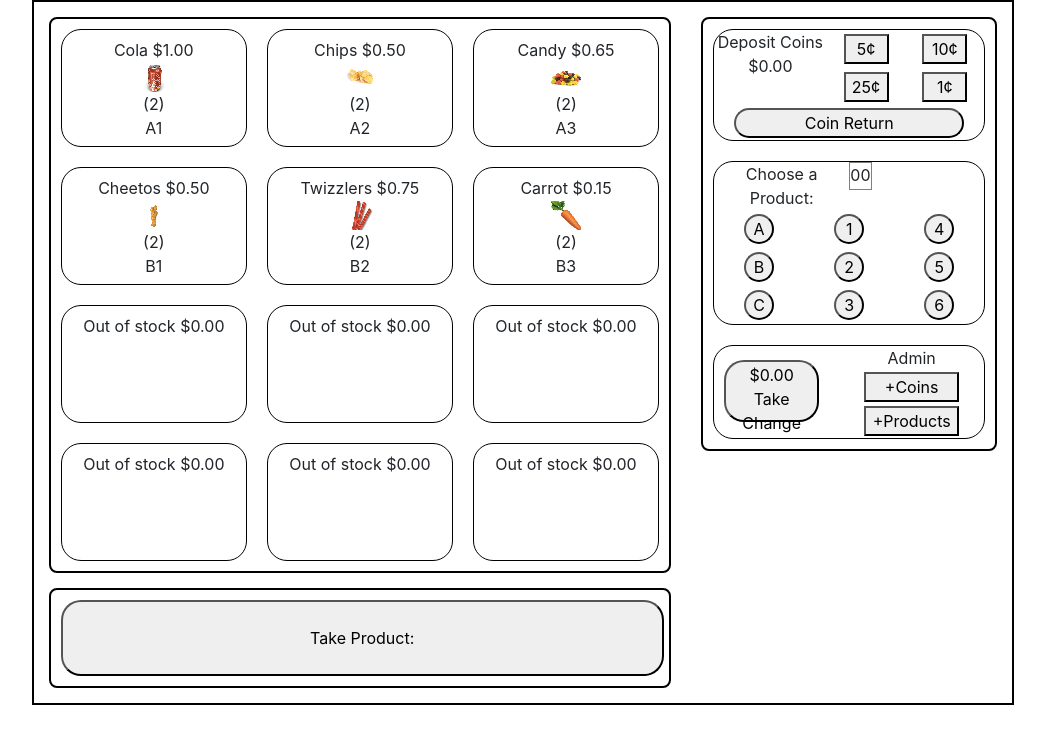
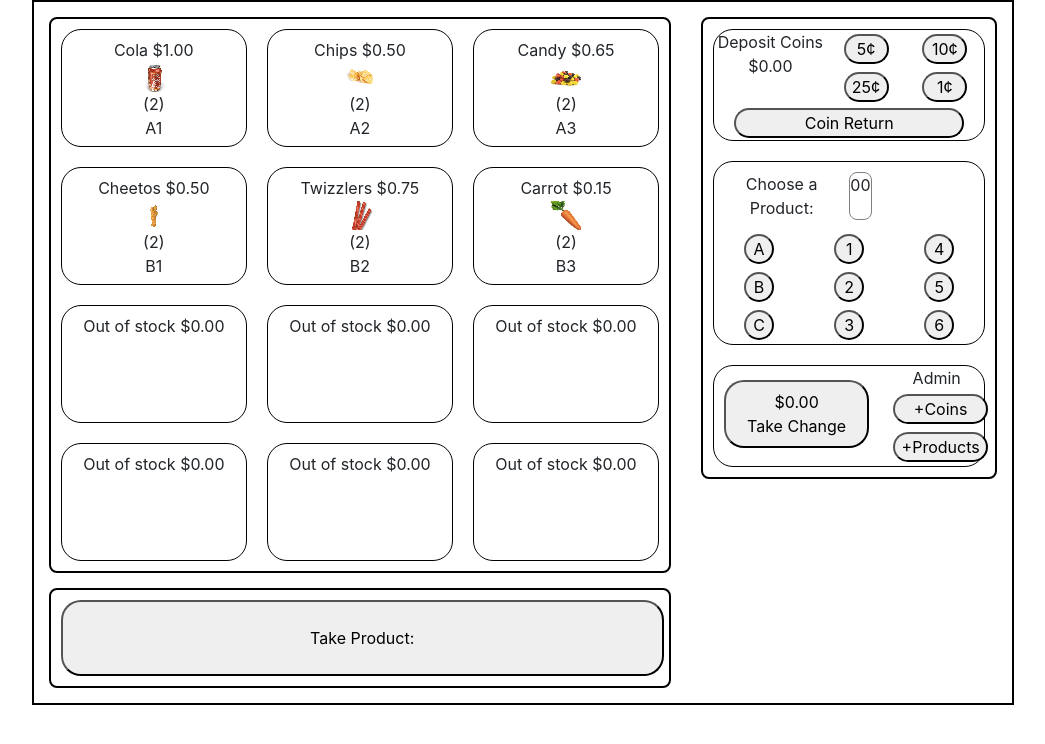
Before and after one commit to bohandley/react-vending-machine, a React app: page / in a window 1280 px wide. Shown: the whole page, without its empty margins (117-1162 px from the left). Built offline with nearby package versions, Linux system fonts and the light colour scheme.

Commit message:
style interface

```diff
--- a/src/components/ProdButtonGroup.js
+++ b/src/components/ProdButtonGroup.js
@@ -61,7 +61,7 @@ class ProdButtonGroup extends React.Component {
         return (
             <div class="col-12">
                 <div class="product-selection">
-                    <div class="row no-pad">
+                    <div class="code-display row no-pad">
                         <div class="col-6">
                             {this.props.question}
                         </div>
--- a/src/containers/VendingMachine.js
+++ b/src/containers/VendingMachine.js
@@ -312,14 +312,14 @@ class VendingMachine extends React.Component {
                                     <div class="col-12">
                                         <div class="admin">
                                             <div class="row">
-                                                <div class="take-change col-5">
+                                                <div class="take-change col-7">
                                                     <button
                                                         class="coin-return-btn"
                                                         type="button"
                                                         onClick={() => this.takeCoins()}
                                                     >{this.formatMoney(this.state.coinReturn)}<br/>Take Change</button>
                                                 </div>
-                                                <div class="col-7">
+                                                <div class="col-5">
                                                     Admin
                                                     <div>
                                                         <button
--- a/src/styles/app.scss
+++ b/src/styles/app.scss
@@ -57,6 +57,13 @@
 .coin-button {
     width: 45px;
     margin:4px;
+    border-radius: 20px;
+}
+
+.admn-btn {
+    width: 95px;
+    margin: 4px;
+    border-radius: 20px
 }
 
 .row.no-pad {
@@ -112,7 +119,7 @@
     width: 100%;
     border-radius: 20px;
     margin: 10px;
-    height: 62px;
+    height: 68px;
 }
 
 .take-change {
@@ -120,16 +127,15 @@
     height: 82px;
 }
 
-.admn-btn {
-    width: 95px;
-    margin: 2px;
-}
-
 .choice {
     border:1px solid grey;
-    height: 28px
+    border-radius: 8px;
 }
 
 .prod-col, .int-col {
     padding-top: 15px;
 }
+
+.code-display {
+    margin: 10px 0;
+}
```
